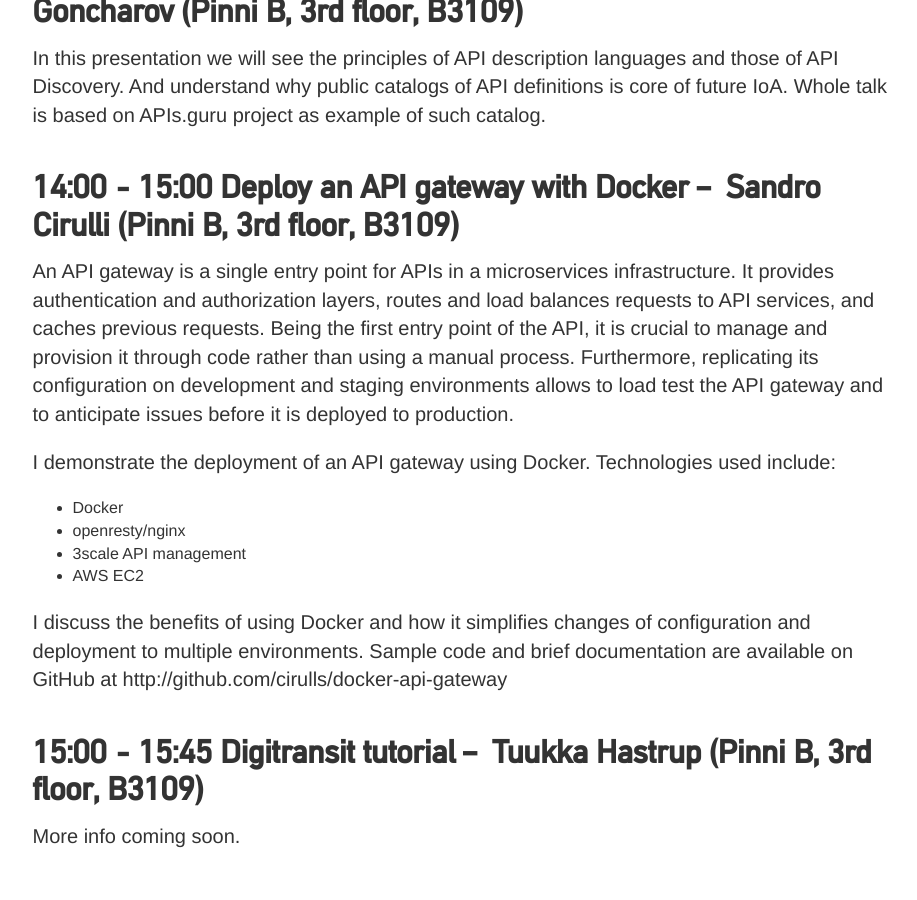
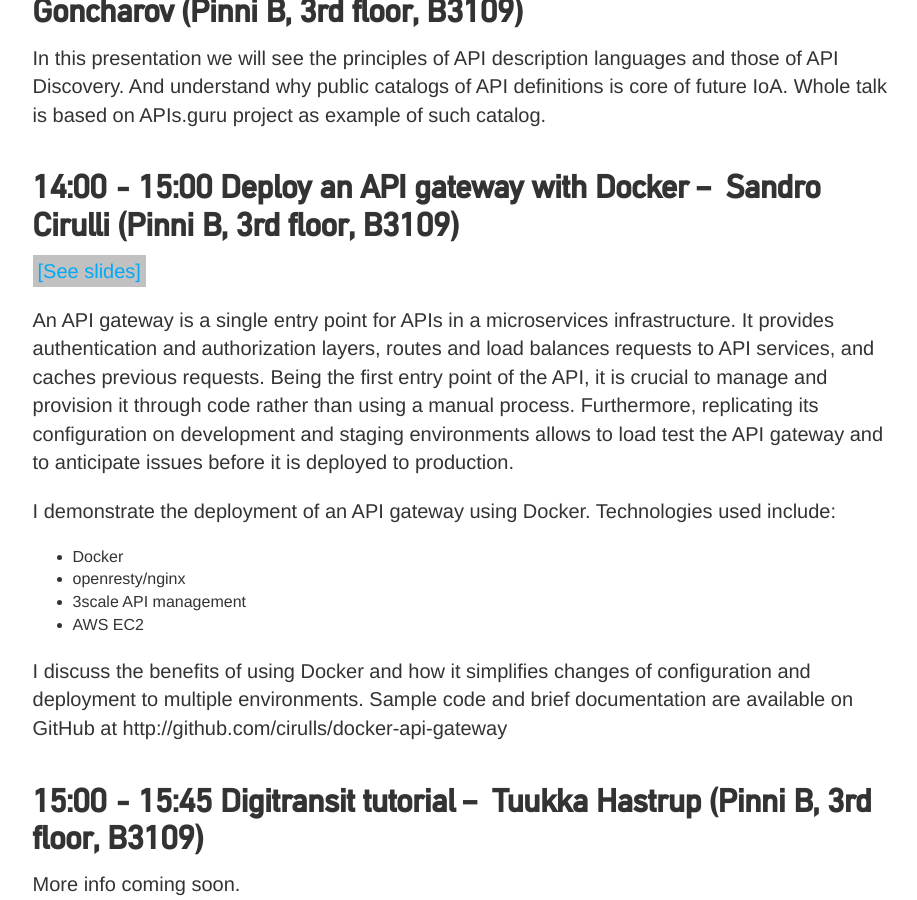
Before and after one commit to apidaysnordic/apidaysnordic.github.io, a Jekyll site: the page built from programme/index.md, in a window 1280 px wide and 900 px high, scrolled down 8306 px. Shown: the whole window, without its empty margins (178-1095 px from the left). Built offline with Jekyll 4.4.1, drawn with Linux system fonts in a browser that asks for light colours; some web fonts are replaced; comment, search, counter and statistics services are not loaded.

Commit message:
Update programme.html

```diff
--- a/_layouts/programme.html
+++ b/_layouts/programme.html
@@ -727,6 +727,7 @@
                 <div class="row">
                     <div class="col-md-10 col-md-offset-1">
                         <h2>14:00 - 15:00 Deploy an API gateway with Docker &ndash; <strong> Sandro Cirulli</strong> (Pinni B, 3rd floor, B3109)</h2>
+			<p><span><a href="http://sandrocirulli.net/site/wp-content/uploads/2016/05/apidays2016.pdf" style="background-color:#c1c1c1;color:#03a9f4; padding:5px;" target="top">[See slides]</a></span></p>
 			<p>
                         An API gateway is a single entry point for APIs in a microservices infrastructure. It provides authentication and authorization layers, routes and load balances requests to
 			API services, and caches previous requests. Being the first entry point of the API, it is crucial to manage and provision it through code rather than using a manual process. Furthermore, replicating its configuration on development and staging environments allows to load test the API gateway and to anticipate issues before it is deployed to production.
```
